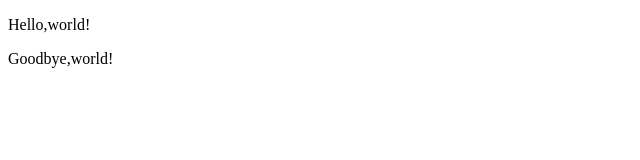
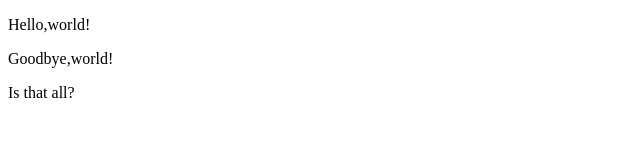
Before and after one commit to WF8Zhang/WF8Zhang.github.io, a plain HTML site: page index.html in a window 1280 px wide. Shown: the full height of the page, 0-640 px from the left. Drawn offline with Linux system fonts and the light colour scheme.

Commit message:
Add files via upload

```diff
--- a/index.html
+++ b/index.html
@@ -13,5 +13,8 @@
     <p>
         Goodbye,world!
     </p>
+    <p>
+        Is that all?
+    </p>
 </body>
 </html>
```
